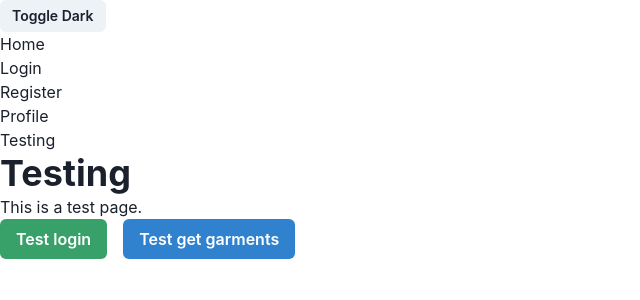
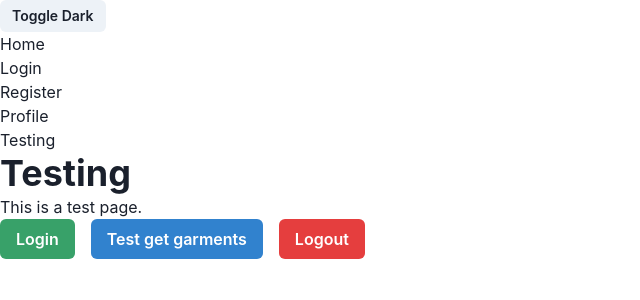
Before and after one commit to ntaylor562/FitCheckMe, a React (Vite) app in the folder fitcheckme-frontend/: page /testing in a window 1280 px wide. Shown: the top 300 px of the page, without its empty margins (0-640 px from the left). Built offline with nearby package versions, Linux system fonts and the light colour scheme.

Commit message:
Added logout to frontend testing

```diff
--- a/fitcheckme-frontend/src/backend/Auth.js
+++ b/fitcheckme-frontend/src/backend/Auth.js
@@ -14,3 +14,11 @@ export async function login(username, password) {
 	})
 	.then((response) => console.log(response));
 }
+
+export async function logout() {
+	return await fetch(`${import.meta.env.VITE_BACKEND_URL}/api/auth/logout`, {
+		method: 'POST',
+		credentials: 'include'
+	})
+	.then((response) => console.log(response));
+}
--- a/fitcheckme-frontend/src/pages/Testing.jsx
+++ b/fitcheckme-frontend/src/pages/Testing.jsx
@@ -1,5 +1,5 @@
 import { Box, Button, Heading, HStack, Text } from "@chakra-ui/react"
-import { login } from "../backend/Auth"
+import { login, logout } from "../backend/Auth"
 import { getGarments } from "../backend/Application"
 
 
@@ -9,8 +9,9 @@ export default function Testing() {
 			<Heading>Testing</Heading>
 			<Text>This is a test page.</Text>
 			<HStack spacing={4}>
-				<Button colorScheme="green" onClick={async () => { login('test', 'test') }}>Test login</Button>
+				<Button colorScheme="green" onClick={async () => { login('test', 'test') }}>Login</Button>
 				<Button colorScheme="blue" onClick={async () => { getGarments() }}>Test get garments</Button>
+				<Button colorScheme="red" onClick={async () => { logout() }}>Logout</Button>
 			</HStack>
 		</Box>
 	)
```
